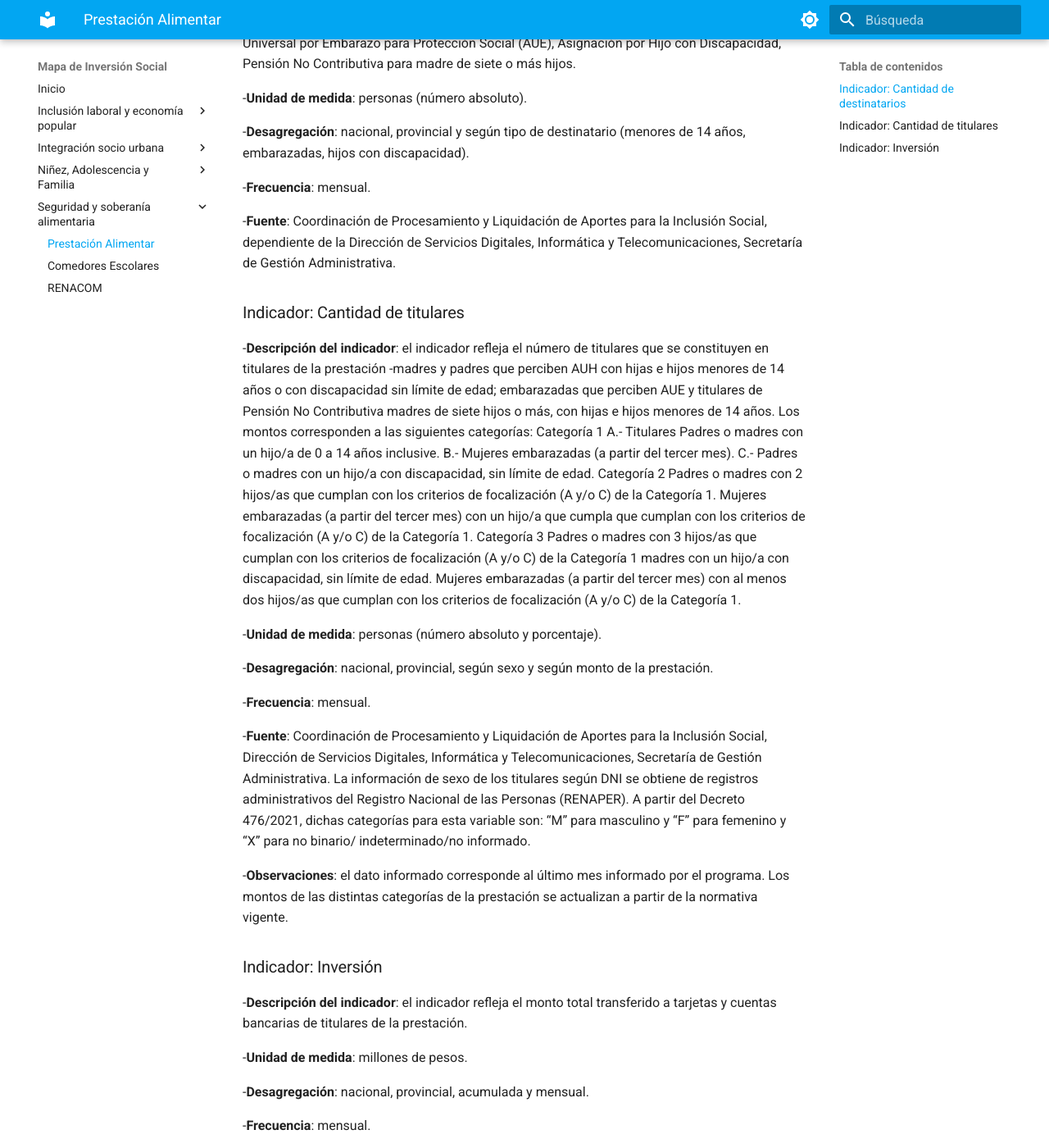
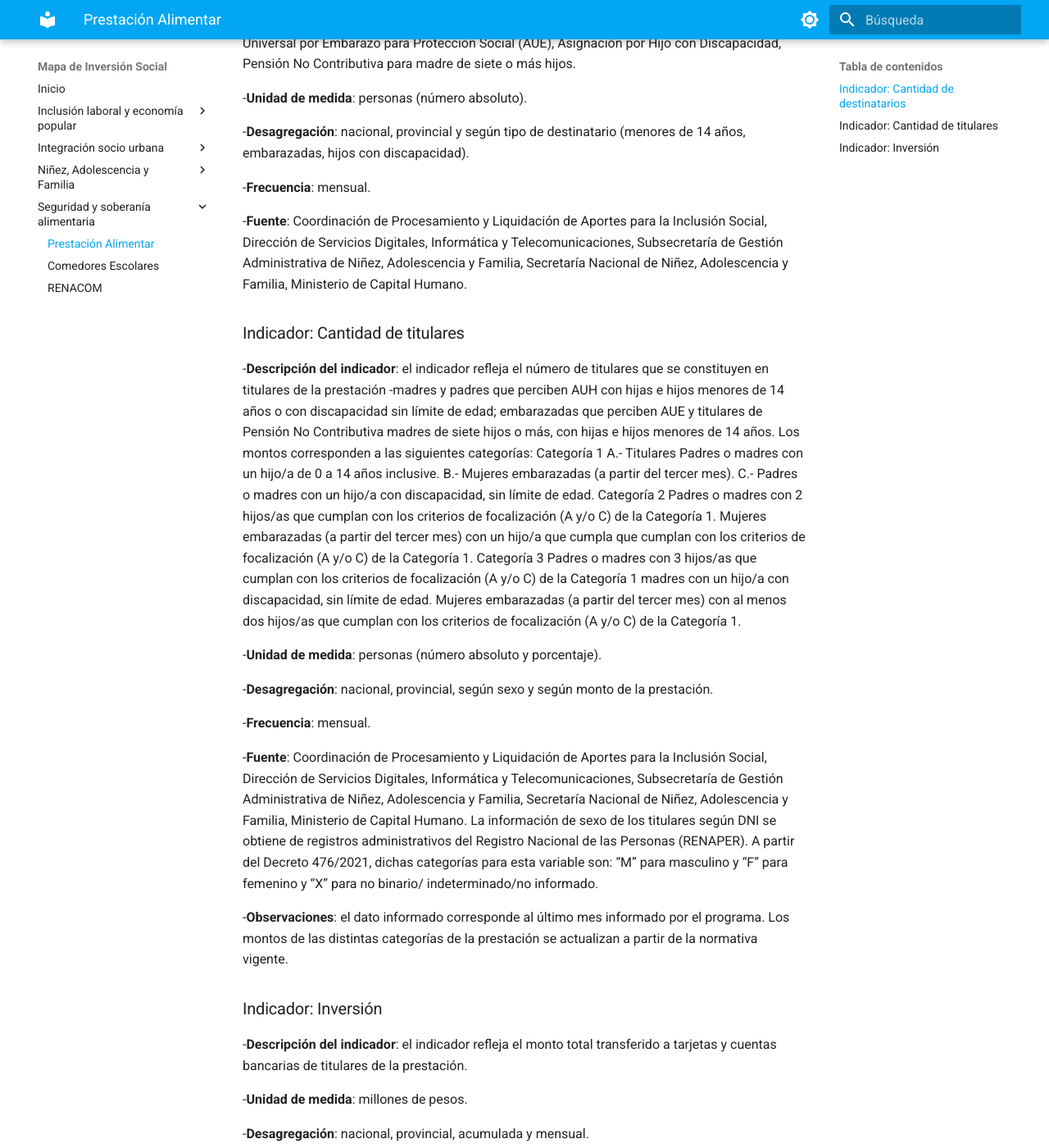
Before and after one commit to datos-desarrollosocial-nacion/metadata-mapa-de-inversion-social, an MkDocs documentation site: the page built from docs/prestación-alimentar.md, in a window 1280 px wide and 1400 px high, scrolled down 490 px. Shown: the whole window at 82% size. Built offline with MkDocs 1.6.1 and Material for MkDocs 9.7.7, drawn with Linux system fonts in a browser that asks for light colours; some of the changed text lies outside the part shown.

Commit message:
Update prestación-alimentar.md

```diff
--- a/docs/prestación-alimentar.md
+++ b/docs/prestación-alimentar.md
@@ -14,7 +14,8 @@ Normativa: Resolución RESOL 2021-1549-APN-MDS.
 
 -**Frecuencia**: mensual.
 
--**Fuente**: Coordinación de Procesamiento y Liquidación de Aportes para la Inclusión Social, dependiente de la Dirección de Servicios Digitales, Informática y Telecomunicaciones, Secretaría de Gestión Administrativa.
+-**Fuente**: Coordinación de Procesamiento y Liquidación de Aportes para la Inclusión Social, Dirección de Servicios Digitales, Informática y Telecomunicaciones, Subsecretaría de Gestión Administrativa de Niñez, Adolescencia y Familia, Secretaría Nacional de Niñez, Adolescencia y Familia, Ministerio de Capital Humano.
+
 
 ### Indicador: Cantidad de titulares
 
@@ -37,7 +38,7 @@ Mujeres embarazadas (a partir del tercer mes) con al menos dos hijos/as que cump
 
 -**Frecuencia**: mensual.
 
--**Fuente**: Coordinación de Procesamiento y Liquidación de Aportes para la Inclusión Social, Dirección de Servicios Digitales, Informática y Telecomunicaciones, Secretaría de Gestión Administrativa. La información de sexo de los titulares según DNI se obtiene de registros administrativos del Registro Nacional de las Personas (RENAPER). A partir del Decreto 476/2021, dichas categorías para esta variable son: “M” para masculino y “F” para femenino y “X” para no binario/ indeterminado/no informado.
+-**Fuente**: Coordinación de Procesamiento y Liquidación de Aportes para la Inclusión Social, Dirección de Servicios Digitales, Informática y Telecomunicaciones, Subsecretaría de Gestión Administrativa de Niñez, Adolescencia y Familia, Secretaría Nacional de Niñez, Adolescencia y Familia, Ministerio de Capital Humano. La información de sexo de los titulares según DNI se obtiene de registros administrativos del Registro Nacional de las Personas (RENAPER). A partir del Decreto 476/2021, dichas categorías para esta variable son: “M” para masculino y “F” para femenino y “X” para no binario/ indeterminado/no informado.
 
 -**Observaciones**: el dato informado corresponde al último mes informado por el programa. Los montos de las distintas categorías de la prestación se actualizan a partir de la normativa vigente.
 
@@ -52,6 +53,6 @@ Mujeres embarazadas (a partir del tercer mes) con al menos dos hijos/as que cump
 
 -**Frecuencia**: mensual.
 
--**Fuente**: Coordinación de Procesamiento y Liquidación de Aportes para la Inclusión Social, Dirección de Servicios Digitales, Informática y Telecomunicaciones, Secretaría de Gestión Administrativa.
+-**Fuente**: Coordinación de Procesamiento y Liquidación de Aportes para la Inclusión Social, Dirección de Servicios Digitales, Informática y Telecomunicaciones, Subsecretaría de Gestión Administrativa de Niñez, Adolescencia y Familia, Secretaría Nacional de Niñez, Adolescencia y Familia, Ministerio de Capital Humano.
 
 -**Observaciones**: durante el período comprendido entre diciembre de 2019  y octubre de 2021, la transferencia a titulares se implementó mediante dos mecanismos: transferencia a la cuenta bancaria de cobro de la Asignación Universal por Hijo o acreditación en una tarjeta de débito exclusiva para el cobro de la Prestación Alimentar, denominada “Tarjeta Alimentar”. La inversión incluye el pago de refuerzos extraordinarios en mayo y diciembre de 2020.
```
